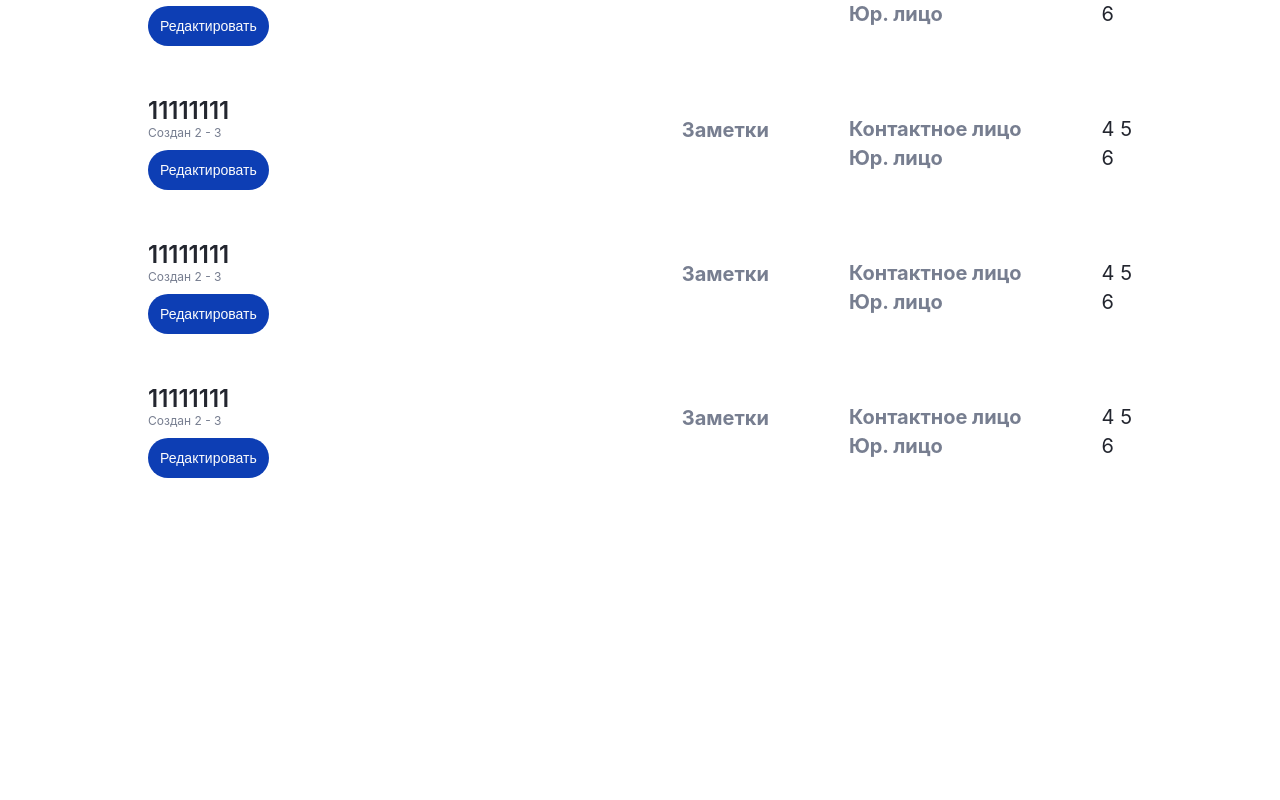
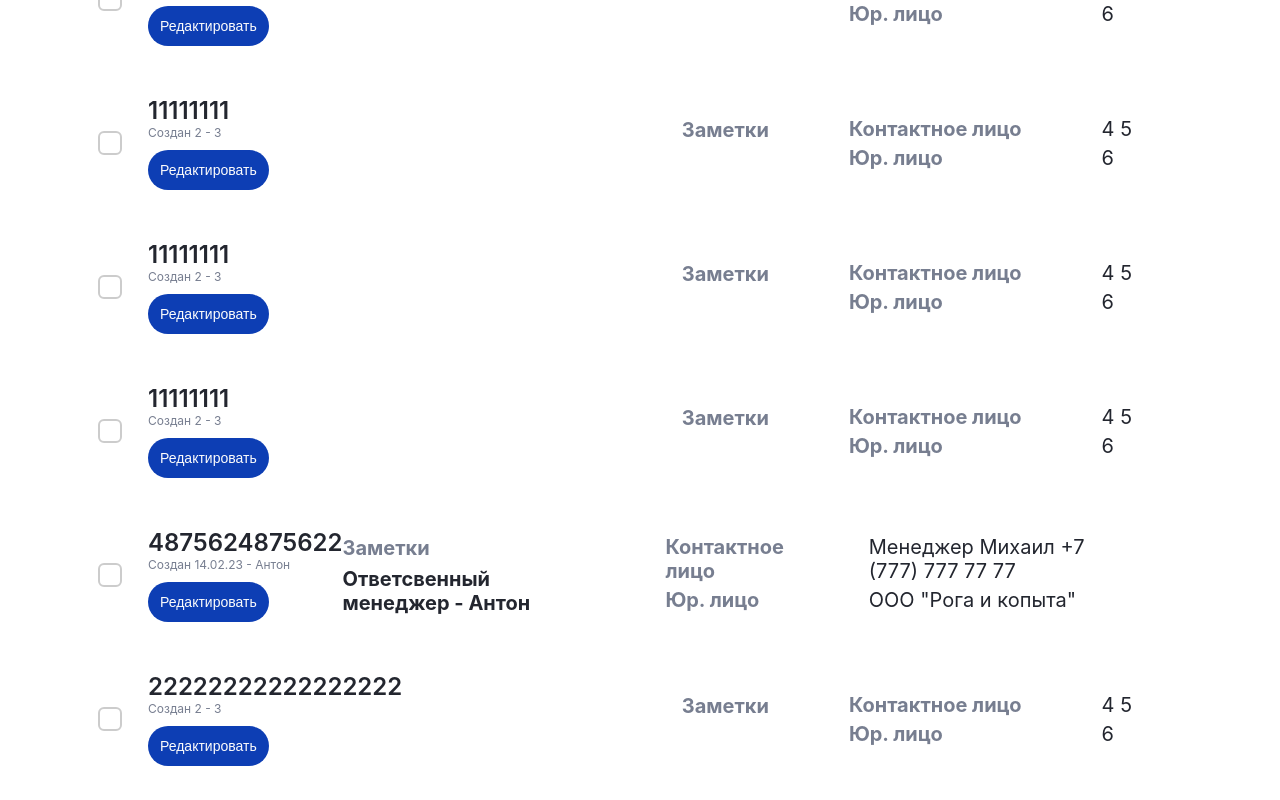
Before and after one commit to Kuretao/PanteleevGroup, a React (Create React App) app: page /History in a window 1280 px wide. Shown: the part 480-1280 px from the top of the page. Before the commit the page ends 1008 px from the top, so only its background shows below. Built offline with nearby package versions, Linux system fonts and the light colour scheme.

Commit message:
Обнова для манагеров

```diff
--- a/src/components/pages/History/History.css
+++ b/src/components/pages/History/History.css
@@ -5,6 +5,7 @@
     width: 100%;
     height: max-content;
     justify-content: space-between;
+    position: relative;
 }
 
 .history__leftside{
@@ -90,3 +91,77 @@
     gap: 50px;
     margin: 50px 0;
 }
+
+.custom-checkbox {
+    display: flex;
+    align-items: center;
+    cursor: pointer;
+    position: absolute;
+    left: -50px;
+    width: 24px;
+    height: 24px;
+}
+
+.custom-checkbox input {
+    position: absolute;
+    opacity: 0;
+    width: 0;
+    height: 0;
+}
+
+.custom-checkbox span {
+    width: 24px;
+    height: 24px;
+    border-radius: 6px;
+    background-color: #ffffff;
+    border: 2px solid #ccc;
+    display: flex;
+    justify-content: center;
+    align-items: center;
+    transition: all 0.3s ease;
+    position: relative;
+}
+
+.custom-checkbox input:checked + span {
+    background-color: #007bff;
+    border-color: #007bff;
+}
+
+.custom-checkbox span::after {
+    content: "";
+    position: absolute;
+    width: 5px;
+    height: 9px;
+    border: solid white;
+    border-width: 0 2px 2px 0;
+    transform: rotate(45deg) translateY(-50%) translateX(-100%);
+    opacity: 0;
+    top: 60%;
+    left: 40%;
+    transition: opacity 0.2s ease-in-out;
+}
+
+.custom-checkbox input:checked + span::after {
+    opacity: 1;
+}
+
+.history-summary {
+    display: flex;
+    flex-direction: column;
+    gap: 16px;
+    background: #f8f8f8;
+    padding: 20px;
+    border-radius: 8px;
+    margin-top: 20px;
+    font-size: 18px;
+    font-weight: bold;
+    color: var(--ColorH1);
+}
+
+.history__options{
+    display: flex;
+    flex-direction: row;
+    gap: 24px;
+    flex-wrap: wrap;
+    width: 100%;
+}
--- a/src/components/pages/History/History.jsx
+++ b/src/components/pages/History/History.jsx
@@ -1,6 +1,7 @@
 import "./History.css";
 import {ButtonDefault} from "../../ui/button/Button";
 import {NavLink} from "react-router-dom";
+import {useState} from "react";
 
 
 const HistoryItems = [
@@ -53,20 +54,113 @@ const HistoryItems = [
         contactNumber:"5",
         contactCompany:"6"
     },
+    {
+        number: "4875624875622",
+        date: "14.02.23",
+        person:"Антон",
+        contactName: "Менеджер Михаил",
+        contactNumber:"+7 (777) 777 77 77",
+        contactCompany:"ООО \"Рога и копыта\"",
+        note: "Ответсвенный менеджер - Антон",
+    },
+    {
+        number: "22222222222222222",
+        date: "2",
+        person:"3",
+        contactName: "4",
+        contactNumber:"5",
+        contactCompany:"6"
+    },
+    {
+        number: "111111111",
+        date: "2",
+        person:"3",
+        contactName: "4",
+        contactNumber:"5",
+        contactCompany:"6"
+    },
+    {
+        number: "114111111",
+        date: "2",
+        person:"3",
+        contactName: "4",
+        contactNumber:"5",
+        contactCompany:"6"
+    },
+    {
+        number: "111511111",
+        date: "2",
+        person:"3",
+        contactName: "4",
+        contactNumber:"5",
+        contactCompany:"6"
+    },
+    {
+        number: "111161111",
+        date: "2",
+        person:"3",
+        contactName: "4",
+        contactNumber:"5",
+        contactCompany:"6"
+    },
 ]
 
 export const History = () => {
-    return(
+    const [selectedIndexes, setSelectedIndexes] = useState([]);
+
+    const toggleSelection = (index) => {
+        setSelectedIndexes((prevSelected) =>
+            prevSelected.includes(index)
+                ? prevSelected.filter((i) => i !== index)
+                : [...prevSelected, index]
+        );
+    };
+
+    const getSummary = () => {
+        const summary = {};
+        selectedIndexes.forEach((index) => {
+            const number = HistoryItems[index].number;
+            summary[number] = (summary[number] || 0) + 1;
+        });
+        return summary;
+    };
+
+    const summaryData = getSummary();
+
+    return (
         <section className="container history">
-            {HistoryItems.map((item) => (
-                <div className="history-item" >
+            {selectedIndexes.length > 0 && (
+                <div className="history-summary">
+                    <h2>Выбрано {selectedIndexes.length} элементов</h2>
+
+                    <div className="history__options">
+                        {Object.entries(summaryData).map(([number, count]) => (
+                            <p key={number}>Номер {number}: {count} шт.</p>
+                        ))}
+                    </div>
+
+                    <ButtonDefault buttonDefaultText={"Заказать фуру"} propsClass={"smallBtn"}/>
+                </div>
+            )}
+
+            {HistoryItems.map((item, index) => (
+                <div key={index} className="history-item">
+                    <label className="custom-checkbox">
+                        <input
+                            type="checkbox"
+                            checked={selectedIndexes.includes(index)}
+                            onChange={() => toggleSelection(index)}
+                        />
+                        <span></span>
+                    </label>
                     <div className="history__leftside">
                         <div className="history__leftside-head">
                             <h2>{item.number}</h2>
                             <span>Создан {item.date} - {item.person}</span>
                         </div>
-
-                        <NavLink to="/Table"><ButtonDefault propsClass={"edit"} buttonDefaultText={"Редактировать"}/></NavLink>
+                        <NavLink to="/Table">
+                            <ButtonDefault propsClass={"edit"} buttonDefaultText={"Редактировать"} />
+                        </NavLink>
                     </div>
                     <div className="history__rightside">
                         <div className="history__note">
@@ -84,6 +178,8 @@ export const History = () => {
                     </div>
                 </div>
             ))}
+
+
         </section>
-    )
-}
+    );
+};
--- a/src/components/pages/NewOrderPage/OrderPage.css
+++ b/src/components/pages/NewOrderPage/OrderPage.css
@@ -41,7 +41,7 @@
 }
 
 .order-bottom > *{
-    flex: 1;
+    height: 200px;
     object-fit: scale-down;
 }
 
--- a/src/components/ui/input/Input.css
+++ b/src/components/ui/input/Input.css
@@ -117,10 +117,39 @@
     flex: 0.33;
 }
 
+.order-bottom .input__data-container{
+    position: fixed;
+    width: 30vw;
+    padding: 32px;
+    right: 0;
+    background-color: #fff;
+    border-radius: 12px;
+    box-shadow: 0 5px 30px 0 #00000030;
+    z-index: 1000000;
+    height: max-content;
+}
 
 .inputs{
     display: flex;
     flex-direction: row;
     gap: 17px;
     margin-top: 12px;
+    flex-wrap: wrap;
 }
+
+.inputs input{min-width: 100px;}
+
+.input-label{
+    display: flex;
+    flex-direction: column;
+    gap: 12px;
+}
+
+.input-group--wrap{
+    display: flex;
+    flex-direction: row;
+    gap: 17px;
+    flex-wrap: wrap;
+}
+
+.input-label input{min-width: 100px; max-width: 140px; }
--- a/src/components/ui/input/Input.jsx
+++ b/src/components/ui/input/Input.jsx
@@ -217,18 +217,11 @@ export const TwoInputGroup = ({ label, placeholders, onChange, disabled,valueShe
 
 export const InputGroup = ({ label, values, onChange, disabled }) => {
     return (
-        <div className={`input-group ${disabled ? "disabled" : ""}`}>
-            {label &&
-                <div className={`labels `}>
-                    {label.map((label) => (
-                        <label className="input-label">{label}</label>
-                    ))}
-                </div>
-            }
-            <div className="inputs">
-                {values.map((value, index) => (
+        <div className={`input-group input-group--wrap ${disabled ? "disabled" : ""}`}>
+            {values.map((value, index) => (
+                <label key={index} className="input-label">
+                    {label?.[index] && <span>{label[index]}</span>}
                     <input
-                        key={index}
                         type="text"
                         className="input-field input__data"
                         placeholder={"#"}
@@ -236,8 +229,8 @@ export const InputGroup = ({ label, values, onChange, disabled }) => {
                         onChange={(e) => onChange(index, e.target.value)}
                         disabled={disabled}
                     />
-                ))}
-            </div>
+                </label>
+            ))}
         </div>
     );
 };
```
Also changed, not shown: src/components/pages/NewOrderPage/OrderPage.jsx (+49 -22 lines).
